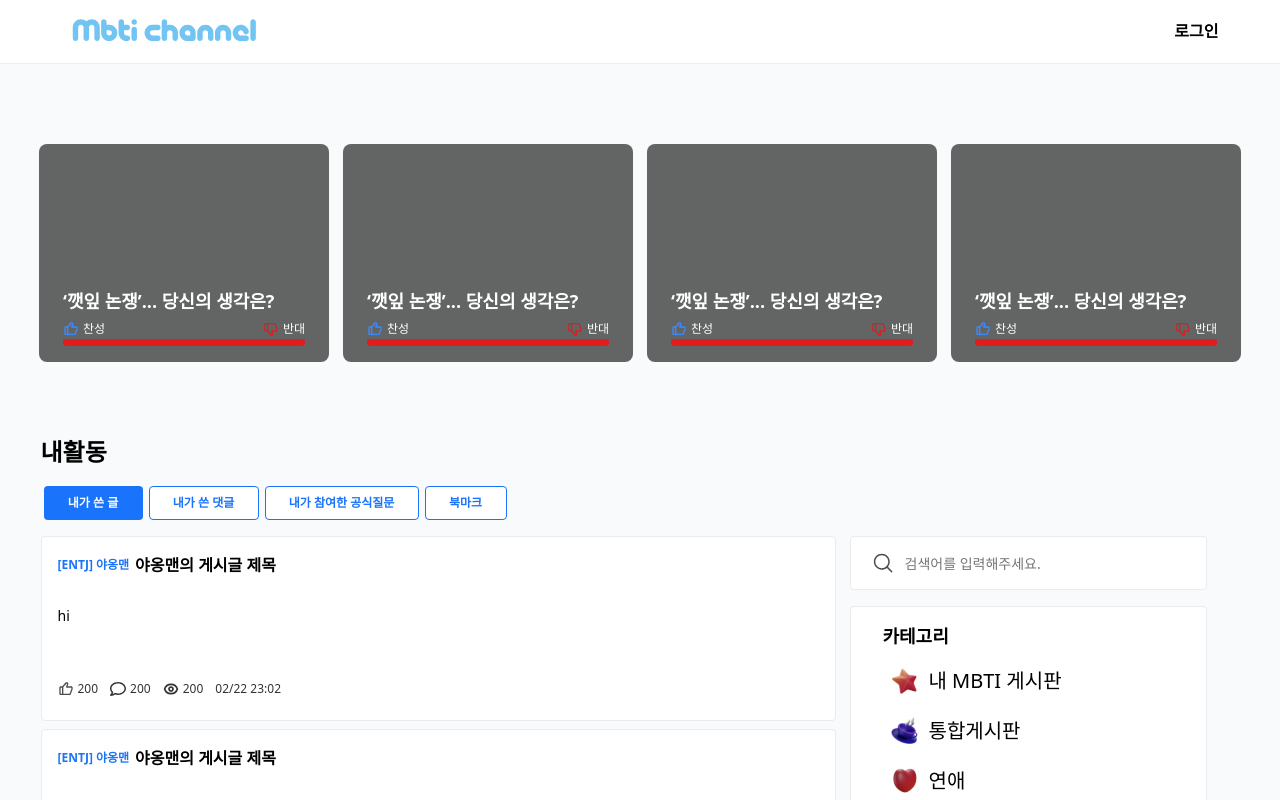
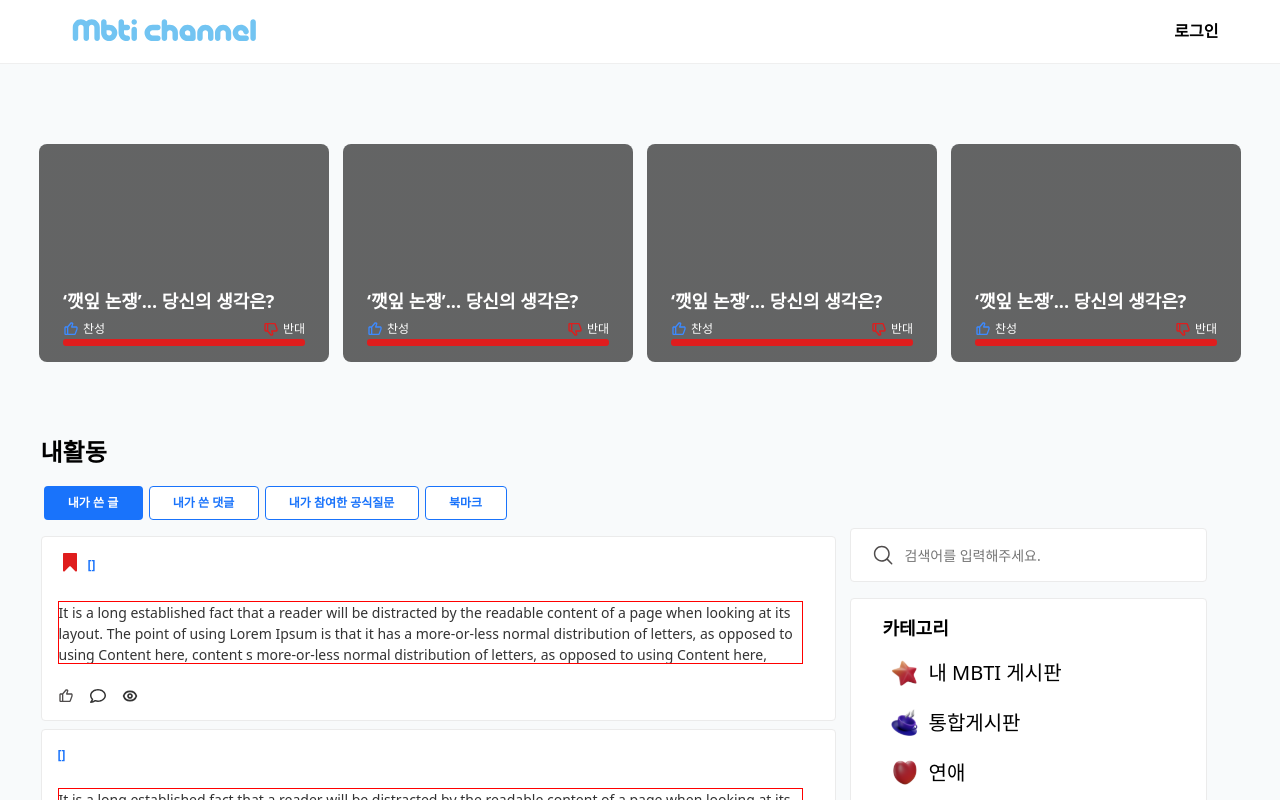
Before and after one commit to MBTI-Channel/front-end, a Next.js app: page /user/myActivity/myPost in a window 1280 px wide. Shown: the top 800 px of the page. Built offline with nearby package versions, Linux system fonts and the light colour scheme; no server answers; what aws-amplify would draw is missing.

Commit message:
Fix: changeProfile 기획대로 수정 및 썸네일바 컴포넌트 수정

```diff
--- a/src/components/activityPage/activityPage.jsx
+++ b/src/components/activityPage/activityPage.jsx
@@ -14,9 +14,18 @@ import Category from '../elements/category/Category';
 import Footer from '../elements/Footer';
 import { Row, Column } from '../elements/Wrapper.style';
 import User from '../../service/userService';
+import { useRecoilValue } from 'recoil';
+import { accessTokenState } from '../../store/user';
 
 const ActivityPage = () => {
-	User.getPost('test', 0, 4, 'createdAt').then((res) => console.log(res));
+	const accessToken = useRecoilValue(accessTokenState);
+	if (accessToken) {
+		User.getPost(accessToken, 1, 10).then((res) => {
+			let items = res.data.items;
+			console.log(items);
+		});
+	}
+
 	return (
 		<>
 			<Header isVisible />
@@ -66,9 +75,9 @@ const ActivityPage = () => {
 								</CategoryButton>
 							</ButtonContainer>
 						</Column>
-						<ContentWrapper style={{ marginTop: '16px' }}>
+						<ContentWrapper style={{ marginTop: '8px' }}>
 							<Column>
-								<ThumbnailBar />
+								<ThumbnailBar isBookmarked marginTop='8px' />
 								<ThumbnailBar marginTop='8px' />
 								<ThumbnailBar marginTop='8px' />
 								<ThumbnailBar marginTop='8px' />
--- a/src/components/changeProfilePage/changeProfilePage.styled.js
+++ b/src/components/changeProfilePage/changeProfilePage.styled.js
@@ -9,14 +9,16 @@ export const Wrapper = styled.div`
 	background-color: white;
 `;
 
-export const InputBox = styled.input`
+export const InputBox = styled.input.attrs((props) => ({
+	marginTop: props.marginTop,
+}))`
 	width: 390px;
 	height: 52px;
 	color: black;
-	/* font-size: 16px; */
 	border: 1px solid #ebebeb;
 	border-radius: 2px;
 	padding: 15px 14px;
+	margin-top: ${(props) => props.marginTop};
 
 	::placeholder,
 	::-webkit-input-placeholder {
--- a/src/components/elements/bar/ThumbnailBar.jsx
+++ b/src/components/elements/bar/ThumbnailBar.jsx
@@ -3,6 +3,8 @@ import LikeIcon from '../../../../public/icon/like.svg';
 import CommentIcon from '../../../../public/icon/comment.svg';
 import EyeIcon from '../../../../public/icon/eye.svg';
 import BookmarkIcon from '../../../../public/Icons/Basic/Bookmark.svg';
+import PropTypes from 'prop-types';
+import { RED, MBTI_BLUE, DARK_GREY_2 } from '../../../styles/color';
 import { useRecoilValue } from 'recoil';
 import { isBookMarkedState, isImgState } from '../../../store';
 
@@ -10,7 +12,6 @@ const Wrapper = styled.div.attrs((props) => ({
 	marginTop: props.marginTop,
 }))`
 	width: 795px;
-	height: 185px;
 	background-color: white;
 	border: 1px solid #ebebeb;
 	border-radius: 4px;
@@ -19,38 +20,35 @@ const Wrapper = styled.div.attrs((props) => ({
 
 const UsernameContainer = styled.div`
 	/* width: 219px; */
-	height: 24px;
+	max-height: 24px;
 	display: flex;
 	align-items: center;
 
 	& .username-mbti-container {
-		line-height: '18px';
-		font-size: '12px';
-		font-weight: 700;
-		color: '#1973FB';
+		color: ${MBTI_BLUE};
 	}
 `;
 
 const TextContainer = styled.div`
-	width: 763px;
-	height: 119px;
+	/* max-width: 763px; */
+	text-overflow: ellipsis;
 
 	& .content-thumbnail {
 		display: flex;
-		width: 755px;
-		height: 63px;
-		margin-top: 24px;
+		max-width: 745px;
+		max-height: 63px;
+		margin: 24px 0px;
 		border: transparent;
-		font-size: 14px;
-		font-weight: 400;
+		overflow: hidden;
+		text-overflow: ellipsis;
+		border: 1px solid red;
 	}
 `;
 
 const ContentContainer = styled.div`
+	position: relative;
+	bottom: 16px;
 	display: flex;
-	margin-top: 18px;
-	font-size: 12px;
-	font-weight: 400;
 	padding-left: 16px;
 
 	& .content-count {
@@ -79,64 +77,61 @@ const ThumbnailBar = ({
 				<UsernameContainer>
 					{isBookmarked ? (
 						<>
-							<BookmarkIcon fill='rgba(223, 29, 29, 1)' />
+							<BookmarkIcon fill={RED} />
 							<span
+								className='small-text-bold'
 								style={{
-									lineHeight: '18px',
-									fontSize: '12px',
-									fontWeight: '700',
-									color: '#1973FB',
+									color: MBTI_BLUE,
 									marginLeft: '6px',
 								}}
 							>
-								[{mbti || 'ENTJ'}] {userNickname || '야옹맨'}
+								[{mbti}] {userNickname}
 							</span>
 						</>
 					) : (
 						<>
 							<span
+								className='small-text-bold'
 								style={{
-									lineHeight: '18px',
-									fontSize: '12px',
-									fontWeight: '700',
-									color: '#1973FB',
+									color: MBTI_BLUE,
 								}}
 							>
-								[{mbti || 'ENTJ'}] {userNickname || '야옹맨'}
+								[{mbti}] {userNickname}
 							</span>
 						</>
 					)}
 					<span
+						className='label'
 						style={{
-							lineHeight: '24px',
-							fontSize: '16px',
-							fontWeight: '700',
 							marginLeft: '6px',
 						}}
 					>
-						{title || '야옹맨의 게시글 제목'}
+						{title}
 					</span>
 				</UsernameContainer>
 				<div className='content-thumbnail'>
-					<span>{textContent || 'hi'}</span>
-					{imgSrc ? <img src={imgSrc} /> : <></>}
+					<div className='paragraph' style={{ color: DARK_GREY_2 }}>
+						{textContent ||
+							'It is a long established fact that a reader will be distracted by the readable content of a page when looking at its layout. The point of using Lorem Ipsum is that it has a more-or-less normal distribution of letters, as opposed to using Content here, content s more-or-less normal distribution of letters, as opposed to using Content here, content s more-or-less normal distribution of letters, as opposed to using Content here, content smore-or-less normal distribution of letters, as opposed to using Content here, content smore-or-less normal distribution of letters, as opposed to using Content here, content s more-or-less normal distribution of letters, as opposed to using Content here, content s more-or-less normal distribution of letters, as opposed to using Content here, content s v more-or-less normal distribution of letters, as opposed to using Content here, content s'}
+					</div>
 				</div>
+				{imgSrc ? <img src={imgSrc} /> : <></>}
 			</TextContainer>
 			<ContentContainer>
 				<div className='content-count'>
 					<LikeIcon width='16px' height='16px' fill='#4F4C4C' />
-					<span style={{ marginLeft: '4px' }}>{likesCount || 200}</span>
+					<span style={{ marginLeft: '4px' }}>{likesCount}</span>
 				</div>
 				<div className='content-count' style={{ marginLeft: '12px' }}>
 					<CommentIcon width='16px' height='16px' fill='#4F4C4C' />
-					<span style={{ marginLeft: '4px' }}>{replyCount || 200}</span>
+					<span style={{ marginLeft: '4px' }}>{replyCount}</span>
 				</div>
 				<div className='content-count' style={{ marginLeft: '12px' }}>
 					<EyeIcon width='16px' height='16px' />
-					<span style={{ marginLeft: '4px' }}>{viewCount || 200}</span>
+					<span style={{ marginLeft: '4px' }}>{viewCount}</span>
 				</div>
 				<div className='content-count' style={{ marginLeft: '12px' }}>
-					<span>{updateDatetime} 02/22 23&#58;02</span>
+					<span>{updateDatetime}</span>
 				</div>
 			</ContentContainer>
 		</Wrapper>
--- a/src/service/userService.js
+++ b/src/service/userService.js
@@ -36,14 +36,15 @@ class UserService {
 		}
 	};
 
-	getPost = async (category, startId, size, sort) => {
+	getPost = async (accessToken, page, maxResults) => {
 		try {
-			const res = await this.user.get(`posts`, {
+			const res = await this.user.get(`users/posts`, {
+				headers: {
+					Authorization: `Bearer ${accessToken}`,
+				},
 				params: {
-					category: category,
-					startId: startId,
-					size: size,
-					sort: sort,
+					page: page,
+					maxResults: maxResults,
 				},
 			});
 			return res;
@@ -68,6 +69,32 @@ class UserService {
 			console.log(e);
 		}
 	};
+
+	changeNickname = async (accessToken) => {
+		try {
+			const res = await this.user.patch(`users/me/nickname`, {
+				headers: {
+					Authorization: `Bearer ${accessToken}`,
+				},
+			});
+			return res;
+		} catch (e) {
+			console.log(e);
+		}
+	};
+
+	changeMbti = async (accessToken) => {
+		try {
+			const res = await this.user.patch(`users/me/mbti`, {
+				headers: {
+					Authorization: `Bearer ${accessToken}`,
+				},
+			});
+			return res;
+		} catch (e) {
+			console.log(e);
+		}
+	};
 }
 
 const User = new UserService(httpClient);
--- a/src/store/profileState.js
+++ /dev/null
@@ -1,6 +0,0 @@
-import { atom } from 'recoil';
-
-export const isAdminState = atom({
-	key: 'profileState/isAdmin',
-	default: '0',
-});
--- a/src/store/user.js
+++ b/src/store/user.js
@@ -39,3 +39,18 @@ export const accessTokenState = atom({
 	key: 'user/accessToken',
 	default: '',
 });
+
+export const isAdminState = atom({
+	key: 'profileState/isAdmin',
+	default: '0',
+});
+
+export const nicknameState = atom({
+	key: 'user/nickname',
+	default: '',
+});
+
+export const mbtiState = atom({
+	key: 'user/mbti',
+	default: '',
+});
--- a/src/styles/font.css
+++ b/src/styles/font.css
@@ -10,6 +10,22 @@
 	src: url('./NotoSansKR-Bold.woff') format('woff');
 	font-weight: 700;
 	font-style: normal;
+}
+
+@font-face {
+	font-family: 'Noto Sans';
+	src: url('./NotoSans-Regular.ttf') format('ttf');
+	font-weight: 400;
+	font-style: normal;
+	unicode-range: U+0041-005A, U+0061-007A, U+0030-0039;
+}
+
+@font-face {
+	font-family: 'Noto Sans';
+	src: url('./NotoSans-Bold.ttf') format('ttf');
+	font-weight: 700;
+	font-style: normal;
+	unicode-range: U+0041-005A, U+0061-007A, U+0030-0039;
 }
 
 .mbti {
```
Also changed, not shown: src/components/changeProfilePage/changeProfilePage.jsx (+39 -7 lines), src/components/profilePage/ProfilePage.jsx (+9 -4 lines), src/pages/test.js (+19 -17 lines), src/styles/NotoSans-Bold.ttf (added), src/styles/NotoSans-Regular.ttf (added).
